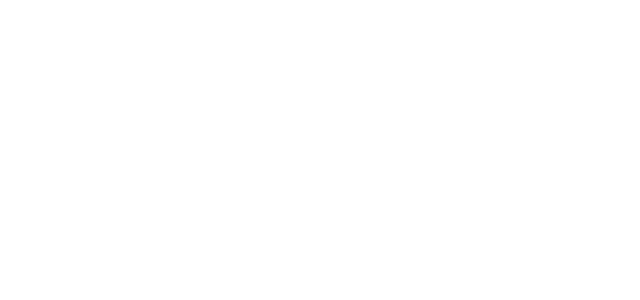
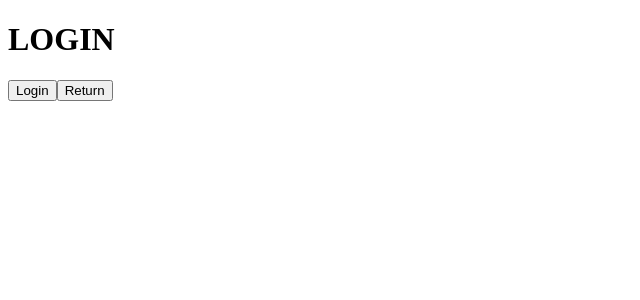
Before and after one commit to Magz-Blip/F_Cut, a React (Vite) app in the folder my-app/: page /login in a window 1280 px wide. Before the commit this address had no page. Shown: the top 300 px of the page, without its empty margins (0-640 px from the left). Built offline with nearby package versions, Linux system fonts and the light colour scheme.

Commit message:
Add routes for login and signup; install types for react-router-dom

```diff
--- a/my-app/package.json
+++ b/my-app/package.json
@@ -19,6 +19,7 @@
     "@types/node": "^24.10.1",
     "@types/react": "^19.2.5",
     "@types/react-dom": "^19.2.3",
+    "@types/react-router-dom": "^5.3.3",
     "@vitejs/plugin-react": "^5.1.1",
     "eslint": "^9.39.1",
     "eslint-plugin-react-hooks": "^7.0.1",
--- a/my-app/src/main.tsx
+++ b/my-app/src/main.tsx
@@ -3,6 +3,8 @@
 import { BrowserRouter, Routes, Route } from 'react-router-dom'
 import App from './App'
 import Landing from './Landing'
+import Login from './login'
+import Signup from './signup'
 import './index.css'
 
 ReactDOM.createRoot(document.getElementById('root')!).render(
@@ -11,6 +13,8 @@
       <Routes>
         <Route path="/" element={<App />} />
         <Route path="/landing" element={<Landing />} />
+        <Route path="/login" element={<Login />} />
+        <Route path="/signup" element={<Signup />} />
       </Routes>
     </BrowserRouter>
   </React.StrictMode>
```
Also changed, not shown: 1 other file (tests, documents, lock files or other folders).
